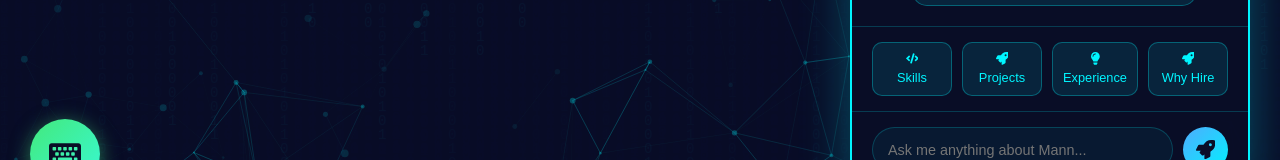
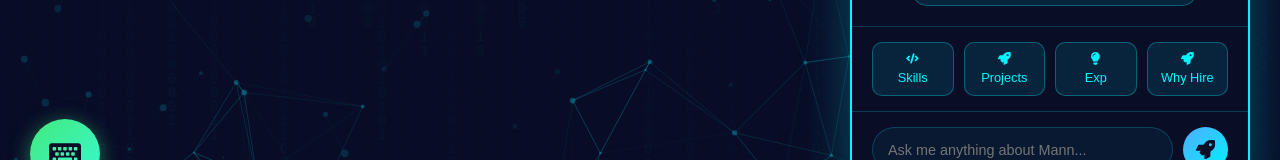
Before and after one commit to mehmannj/Portfolio, a React (Vite) app: page / in a window 1280 px wide. Both pictures are taken after a click on the button 1215 px from the left and 735 px from the top of the page. Shown: the part 491-651 px from the top of the page. Built offline with nearby package versions, Linux system fonts and the light colour scheme.

Commit message:
solve contact issue and ai minor errors

```diff
--- a/src/components/AIAssistant.jsx
+++ b/src/components/AIAssistant.jsx
@@ -347,7 +347,7 @@ Resume: ${RESUME_URL}`
   const quickActions = [
     { icon: <FaCode />, text: 'Skills', prompt: "What are Mann's skills and tech stack?" },
     { icon: <FaRocket />, text: 'Projects', prompt: "Give a detailed overview of Mann's projects with tech used." },
-    { icon: <FaLightbulb />, text: 'Experience', prompt: "Summarize Mann's work experience and key achievements." },
+    { icon: <FaLightbulb />, text: 'Exp', prompt: "Summarize Mann's work experience and key achievements." },
     { icon: <FaRocket />, text: 'Why Hire', prompt: "Why should we hire Mann Mehta?" }
   ]
 
```
